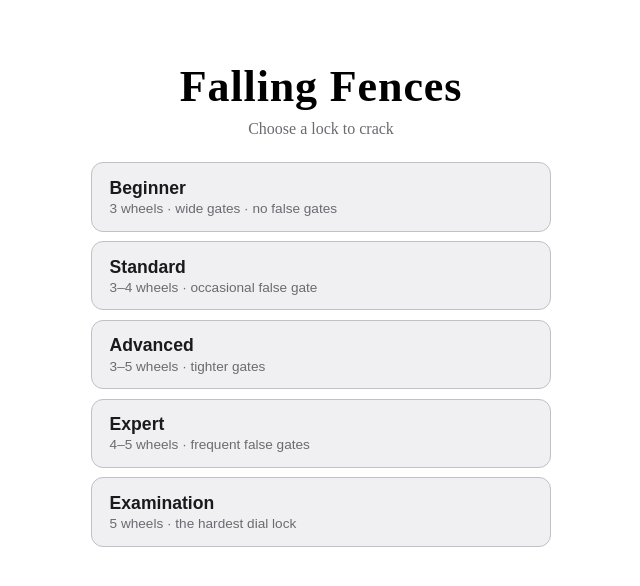
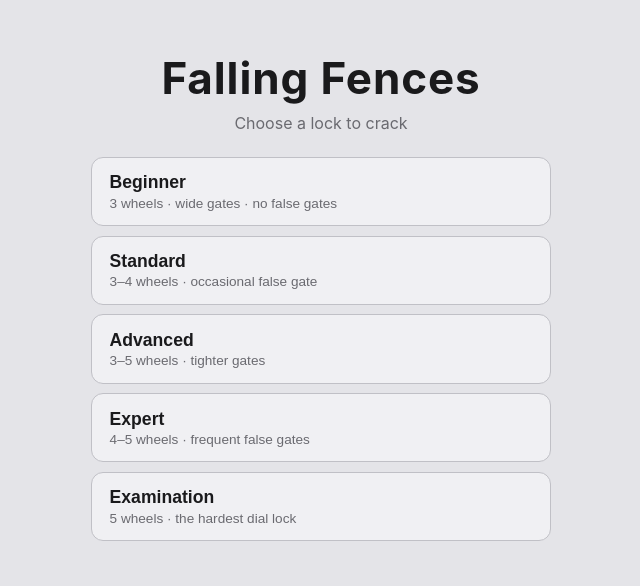
Before and after one commit to Perrien/fallingfences, a Svelte app: page / in a window 1280 px wide. Shown: the part 136-722 px from the top of the page, without its empty margins (319-959 px from the left). Built offline with nearby package versions, Linux system fonts and the light colour scheme.

Commit message:
Typography polish: import app.css (fix serif fallback), typewriter section headers, sans body font tokens

```diff
--- a/src/app.css
+++ b/src/app.css
@@ -5,7 +5,7 @@ body {
 }
 
 body {
-  font-family: -apple-system, BlinkMacSystemFont, 'Segoe UI', Roboto, sans-serif;
+  font-family: var(--font-sans);
   background: var(--bg);
   color: var(--text);
   /* Respect the notch / home indicator in standalone (installed) mode. */
--- a/src/components/IsolationPanel.svelte
+++ b/src/components/IsolationPanel.svelte
@@ -85,7 +85,11 @@
     background: var(--panel);
   }
   .iso-head {
+    font-family: var(--font-typewriter);
     font-size: 0.85rem;
+    font-weight: 700;
+    letter-spacing: 0.08em;
+    text-transform: uppercase;
     color: var(--text-secondary);
   }
   .wheels {
--- a/src/components/IsolationTests.svelte
+++ b/src/components/IsolationTests.svelte
@@ -126,6 +126,9 @@
     font-weight: 700;
     letter-spacing: 0.08em;
     color: var(--text-secondary);
+  }
+  .pane-head span {
+    font-family: var(--font-typewriter);
   }
   .new {
     font-size: 0.72rem;
--- a/src/main.ts
+++ b/src/main.ts
@@ -1,4 +1,5 @@
 import './theme.css';
+import './app.css';
 import { mount } from 'svelte';
 import App from './App.svelte';
 
--- a/src/theme.css
+++ b/src/theme.css
@@ -3,6 +3,11 @@
  * so palette changes happen here in one place. */
 :root {
   color-scheme: light;
+
+  /* Typography */
+  --font-sans: -apple-system, BlinkMacSystemFont, 'Segoe UI', Roboto, sans-serif;
+  --font-mono: ui-monospace, SFMono-Regular, Menlo, monospace; /* numeric readouts */
+  --font-typewriter: 'Courier New', Courier, ui-monospace, monospace; /* section headers */
 
   /* Surfaces */
   --bg: #e4e4e8;
```
